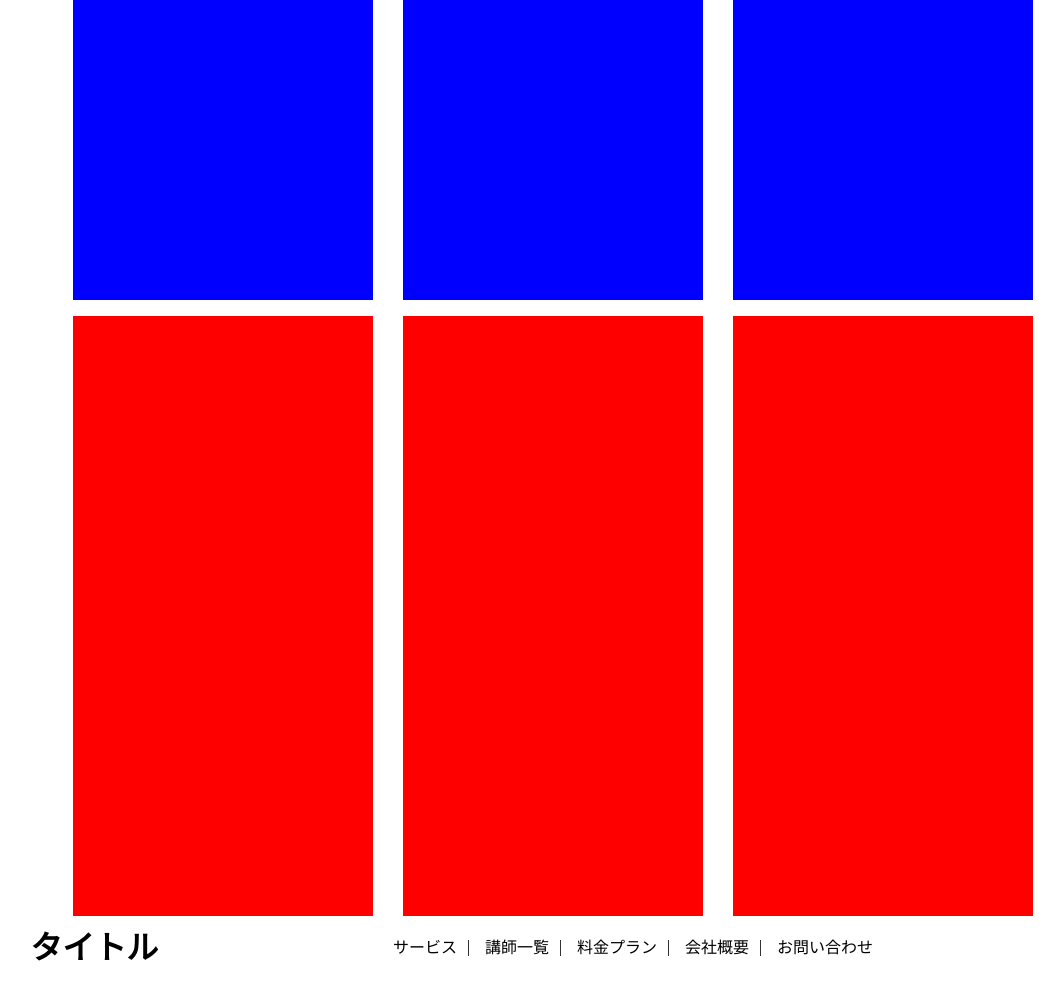
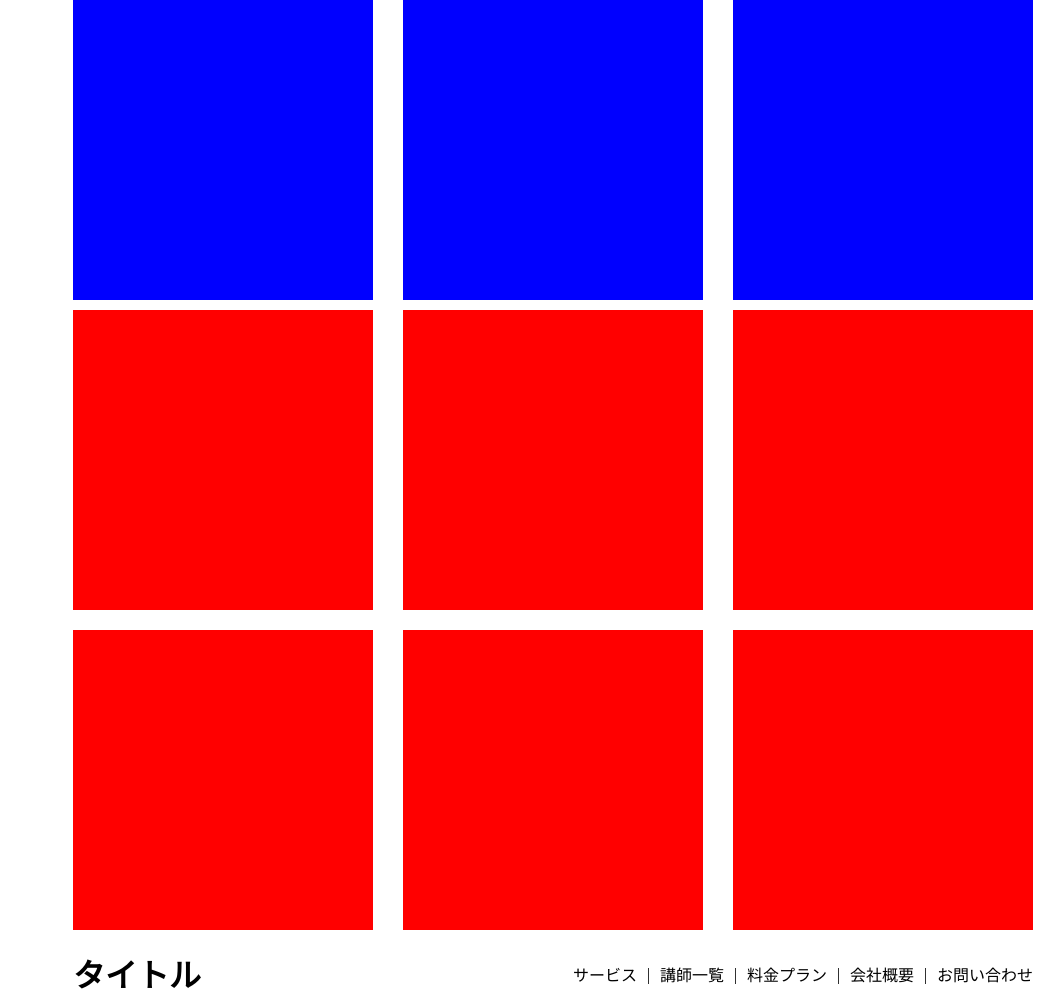
Before and after one commit to noelmeanxmas/dezasuta, a plain HTML site: page code_kadai2_hozmi/index.html in a window 1280 px wide. Shown: the whole page, without its empty margins (87-1151 px from the left). Drawn offline with Linux system fonts and the light colour scheme.

Commit message:
kadai2_hozmi_修正

```diff
--- a/code_kadai2_hozmi/css/style.css
+++ b/code_kadai2_hozmi/css/style.css
@@ -46,16 +46,16 @@ img {
 /* 問題1 */
 
 
-.blue{
+.blue {
     width: 300px;
     height: 300px;
     background-color: blue;
 }
 
-.mondai1{
+.mondai1 {
     display: flex;
     max-width: 960px;
-    margin: 0 auto;
+    margin: 0px auto 10px;
     justify-content: space-between;
 }
 
@@ -63,17 +63,18 @@ img {
 /* 問題2 */
 
 
-.red{
+.red {
     width: 300px;
     height: 300px;
     background-color: red;
+    margin-bottom: 20px;
 }
 
-.mondai2{
+.mondai2 {
     display: flex;
     flex-wrap: wrap;
     max-width: 960px;
-    margin: 0 auto;
+    margin: 0px auto 10px;
     justify-content: space-between;
 }
 
@@ -81,17 +82,13 @@ img {
 /* 問題3 */
 
 
-.mondai3{
+.mondai3 {
     display: flex;
     max-width: 960px;
-}
-
-.mondai3 h1{
     margin: 0 auto;
 }
 
-.nav{
-    width: 50%;
+.nav {
     margin-left: auto;
     display: flex;
     justify-content: space-between;
@@ -101,6 +98,7 @@ img {
 .nav li {
     border-right: 1px solid #313131;
     padding-right: 11px;
+    padding-left: 11px;
 }
 
 .nav li:last-child {
@@ -116,15 +114,15 @@ img {
 
 @media screen and (max-width:767px) {
 
-    .mondai3{
+    .mondai3 {
         display: block;
         margin-left: 15px;
         margin-right: 15px;
     }
 
-    .nav{
+    .nav {
         display: block;
-        margin: 0 ;
+        margin: 0;
     }
 
     .nav li {
```
Also changed, not shown: code_kadai2_hozmi/index.html (+3 -9 lines). Lines whose indentation alone changed are shown as unchanged.
